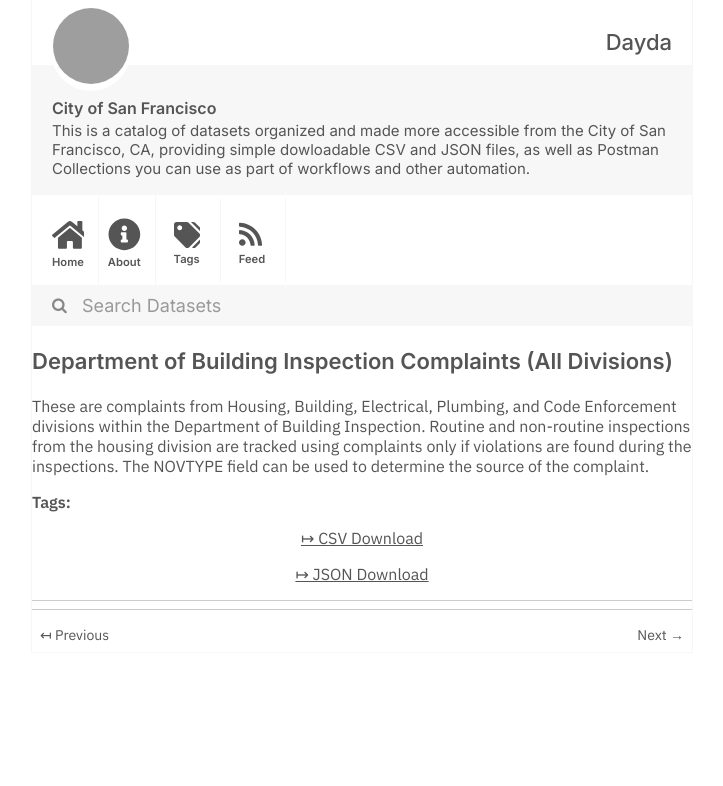
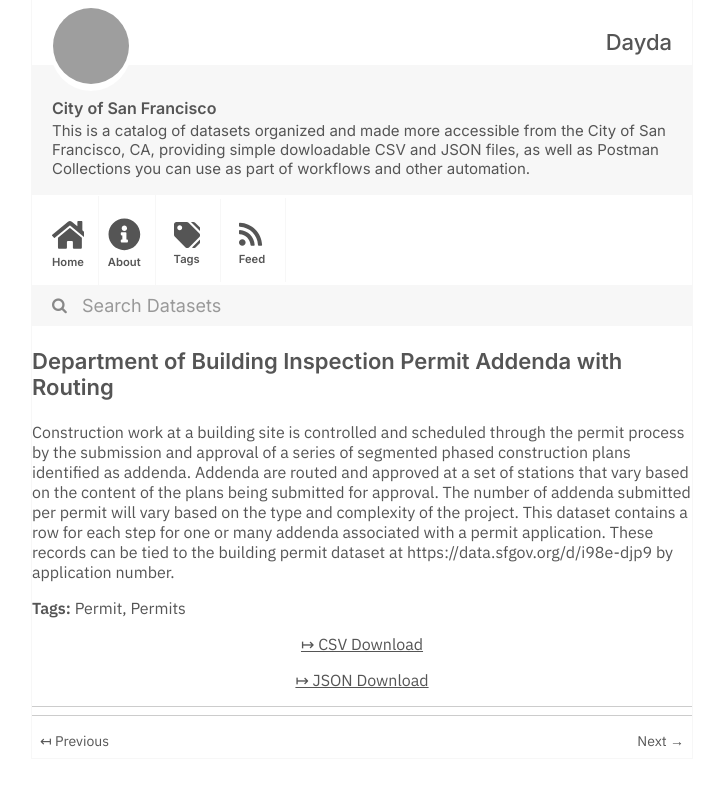
Before and after one commit to dayda-entities/city-of-san-francisco, a Jekyll site: the page built from _posts/2020-11-10-department-of-building-inspect.md, in a window 1280 px wide, cut to the strip 0-786 px from the top of the page. Shown: the whole strip, without its empty margins (278-1001 px from the left). Built offline with Jekyll 4.4.1, drawn with Linux system fonts in a browser that asks for light colours; grey boxes are pictures that could not be loaded.

Commit message:
Publish Data

```diff
--- a/_posts/2020-11-10-department-of-building-inspect.md
+++ b/_posts/2020-11-10-department-of-building-inspect.md
@@ -1,15 +1,17 @@
 ---
-title: Department of Building Inspection Complaints (All Divisions)
-created: '2020-11-10T16:56:34.625743'
-modified: '2020-12-04T19:33:51.780379'
+title: Department of Building Inspection Permit Addenda with Routing
+created: '2020-11-10T16:56:16.600318'
+modified: '2020-12-04T19:32:54.751711'
 state: active
 type: dataset
-tags: []
+tags:
+  - Permit
+  - Permits
 groups:
   - Local Government
-csv_url: 'https://data.sfgov.org/api/views/gm2e-bten/rows.csv?accessType=DOWNLOAD'
-json_url: 'https://data.sfgov.org/api/views/gm2e-bten/rows.json?accessType=DOWNLOAD'
+csv_url: 'https://data.sfgov.org/api/views/87xy-gk8d/rows.csv?accessType=DOWNLOAD'
+json_url: 'https://data.sfgov.org/api/views/87xy-gk8d/rows.json?accessType=DOWNLOAD'
 layout: post
 
 ---
-These are complaints from Housing, Building, Electrical, Plumbing, and Code Enforcement divisions within the Department of Building Inspection. Routine and non-routine inspections from the housing division are tracked using complaints only if violations are found during the inspections. The NOVTYPE field can be used to determine the source of the complaint.
+Construction work at a building site is controlled and scheduled through the permit process by the submission and approval of a series of segmented phased construction plans identified as addenda. Addenda are routed and approved at a set of stations that vary based on the content of the plans being submitted for approval. The number of addenda submitted per permit will vary based on the type and complexity of the project. This dataset contains a row for each step for one or many addenda associated with a permit application. These records can be tied to the building permit dataset at https://data.sfgov.org/d/i98e-djp9 by application number.
```
